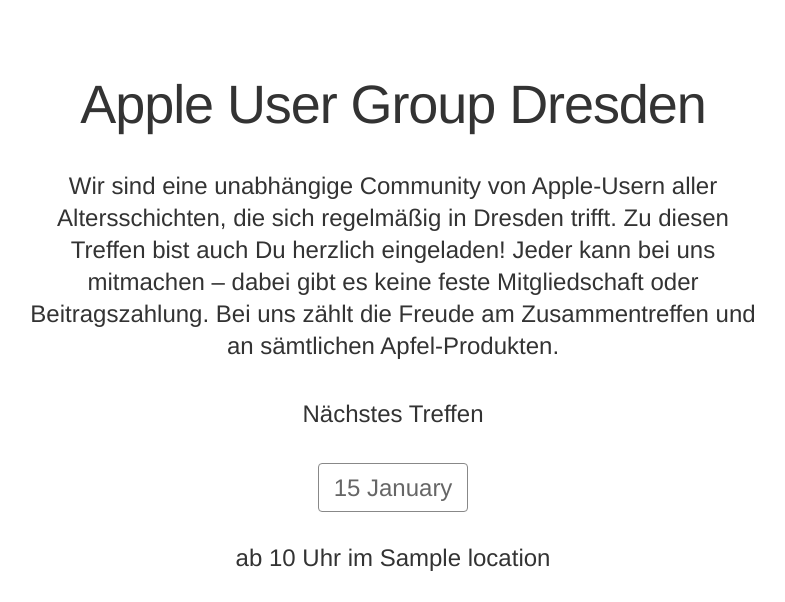
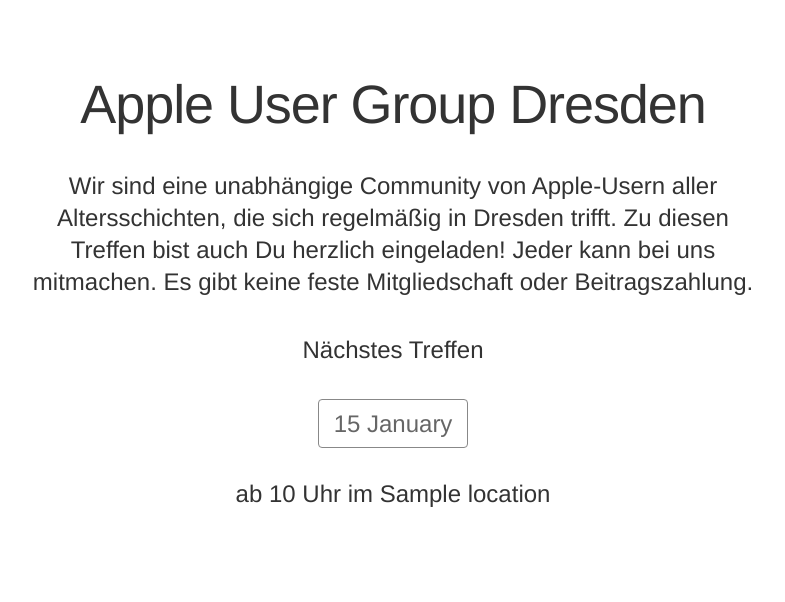
Before and after one commit to jenslauterbach/appleusergroup, a Django app: page / in a window 1280 px wide. Shown: the top 602 px of the page, without its empty margins (247-1032 px from the left). Run offline with Django 3.2, Linux system fonts and the light colour scheme; tables that the repository leaves empty hold one stand-in row (values such as "Sample post"); some libraries are stand-ins or nearby versions.

Commit message:
Shortened the hero text.

```diff
--- a/appleusergroup/templates/index.html
+++ b/appleusergroup/templates/index.html
@@ -26,9 +26,8 @@
             <div class="col-xs-12 col-sm-12 col-md-12 col-lg-12 col-xl-12">
                 <p class="hero-description">
                     Wir sind eine unabhängige Community von Apple-Usern aller Altersschichten, die sich regelmäßig in
-                    Dresden trifft. Zu diesen Treffen bist auch Du herzlich eingeladen! Jeder kann bei uns mitmachen –
-                    dabei gibt es keine feste Mitgliedschaft oder Beitragszahlung. Bei uns zählt die Freude am
-                    Zusammentreffen und an sämtlichen Apfel-Produkten.
+                    Dresden trifft. Zu diesen Treffen bist auch Du herzlich eingeladen! Jeder kann bei uns mitmachen.
+                    Es gibt keine feste Mitgliedschaft oder Beitragszahlung.
                 </p>
             </div>
             <div class="col-xs-12 col-sm-12 col-md-12 col-lg-12 col-xl-12">
```
